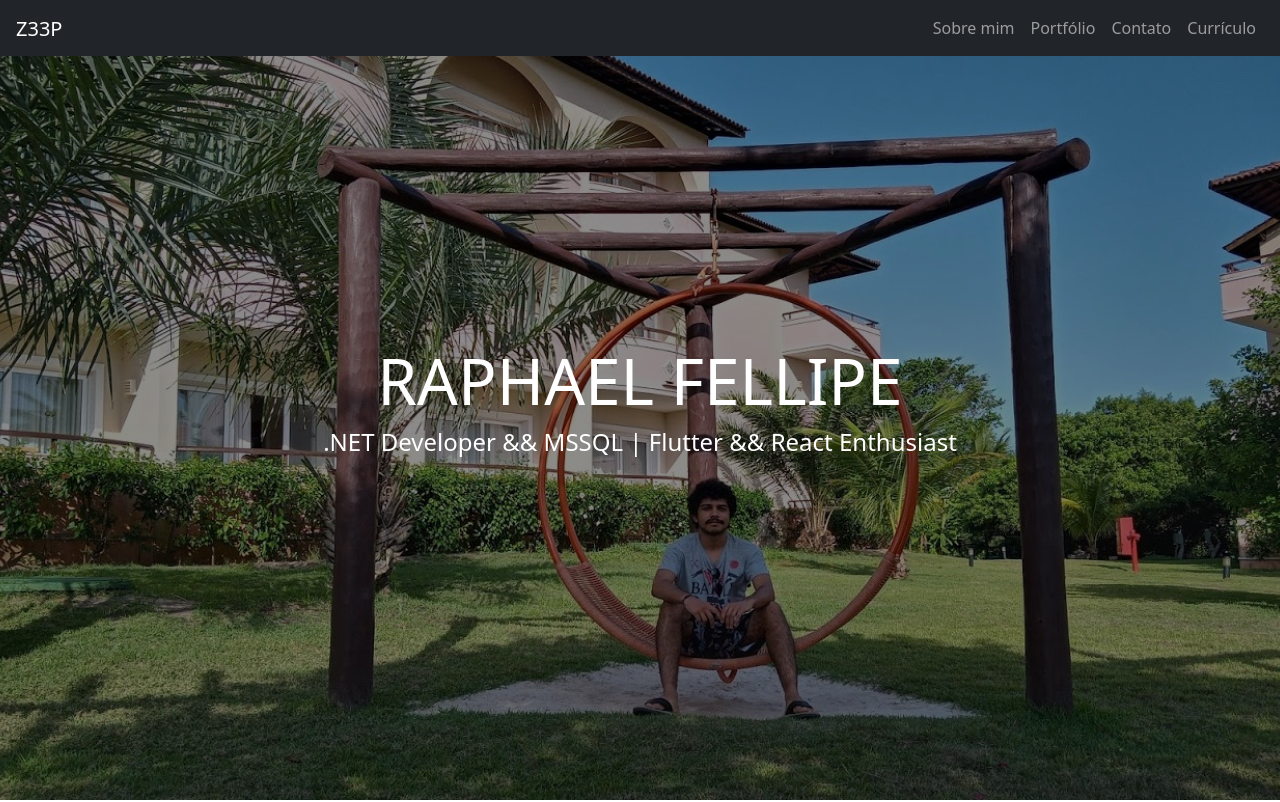
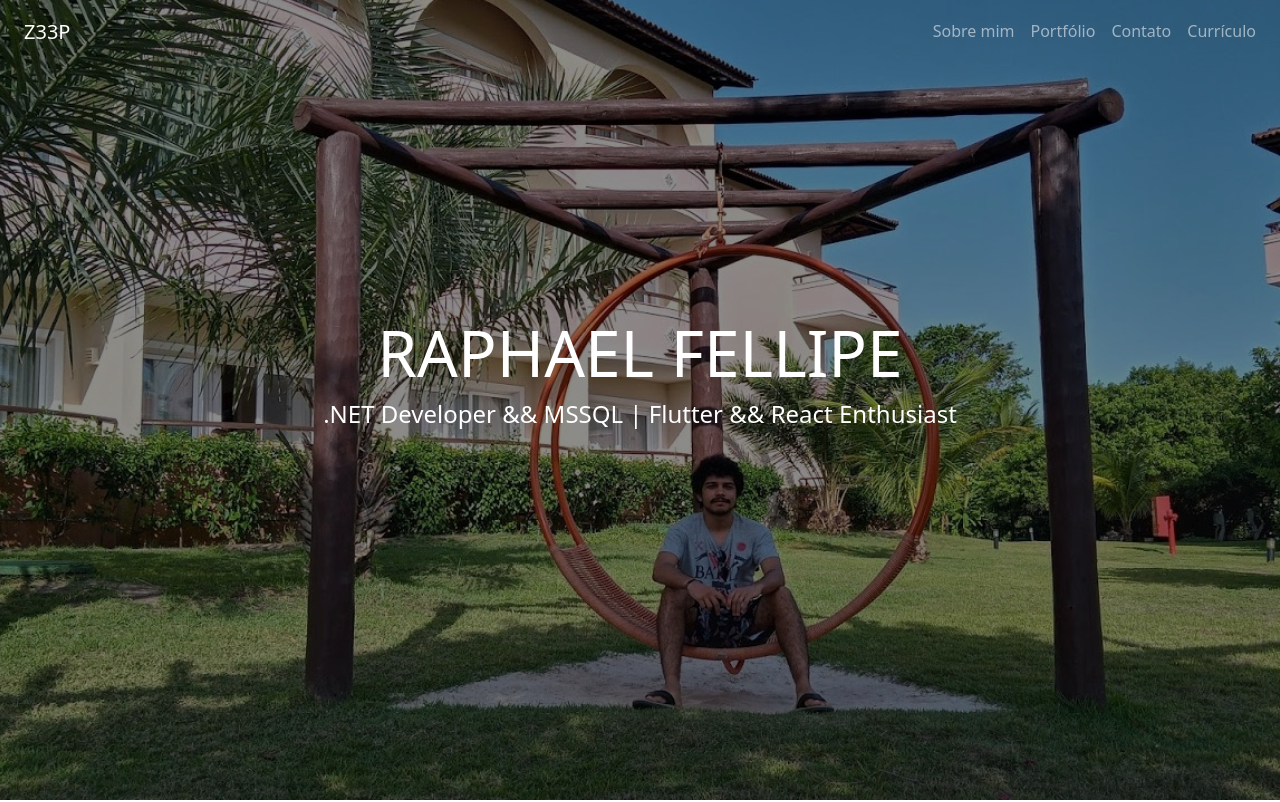
Before and after one commit to z33p/husky, a Next.js app: page / in a window 1280 px wide. Shown: the top 802 px of the page. Built offline with nearby package versions, Linux system fonts and the light colour scheme.

Commit message:
feat: transparent nav and scroll back top brand btn

```diff
--- a/pages/_layout.tsx
+++ /dev/null
@@ -1,133 +0,0 @@
-import React from "react";
-import Head from "next/head";
-import Footer from "./_footer";
-import ScrollBackToTop from "./components/ScrollBackToTopBtn";
-import GoogleAnalyticsService from "../lib/services/google_analytics/google_analytics_service";
-interface Props {
-  navHeight?: string | undefined;
-  children: React.ReactNode;
-}
-
-const Layout = ({ children, navHeight }: Props) => {
-  navHeight ??= 3 + "rem";
-
-  const siteDescription = [
-    "Meu nome é Raphael Fellipe e esse é meu site pessoal onde é possível ter um bom overview sobre quem sou e meus projetos.",
-    "Além de ter acesso ao meu currículo e links de contato",
-  ];
-
-  return (
-    <div className="">
-      <Head>
-        <title>z33p</title>
-        <meta name="description" content={siteDescription.join(" ")} />
-        <link rel="icon" href="/favicon.ico" />
-
-        <script
-          async
-          src={`https://www.googletagmanager.com/gtag/js?id=${GoogleAnalyticsService.GA_TRACKING_ID}`}
-        />
-
-        <script
-          dangerouslySetInnerHTML={{
-            __html: `
-            window.dataLayer = window.dataLayer || [];
-            function gtag(){dataLayer.push(arguments);}
-            gtag('js', new Date());
-            gtag('config', '${GoogleAnalyticsService.GA_TRACKING_ID}', {
-              page_path: window.location.pathname,
-            });
-          `,
-          }}
-        />
-      </Head>
-
-      <nav
-        id="layout-nav"
-        style={{ height: navHeight }}
-        className="navbar navbar-expand-lg justify-content-between navbar-dark bg-dark px-3"
-      >
-        <h2 className="">
-          <span className="navbar-brand" style={{ cursor: "pointer" }}>
-            Z33P
-          </span>
-        </h2>
-
-        <div className="h-100">
-          <button
-            className="navbar-toggler"
-            type="button"
-            data-toggle="collapse"
-            data-target="#navbarNav"
-            aria-controls="navbarNav"
-            aria-expanded="false"
-            aria-label="Toggle navigation"
-          >
-            <span className="navbar-toggler-icon" />
-          </button>
-          <div className="collapse navbar-collapse " id="navbarNav">
-            <ul className="navbar-nav">
-              <li className="nav-item active"></li>
-              <li className="nav-item">
-                <a
-                  className="nav-link"
-                  href="#about-me"
-                  onClick={(e) => {
-                    e.preventDefault();
-                    document.getElementById("about-me")?.scrollIntoView(true);
-                  }}
-                >
-                  Sobre mim
-                </a>
-              </li>
-              <li className="nav-item">
-                <a
-                  href="#portfolio"
-                  className="nav-link"
-                  onClick={(e) => {
-                    e.preventDefault();
-                    document.getElementById("portfolio")?.scrollIntoView(true);
-                  }}
-                >
-                  Portfólio
-                </a>
-              </li>
-              <li className="nav-item">
-                <a
-                  href="#contact"
-                  className="nav-link"
-                  onClick={(e) => {
-                    e.preventDefault();
-                    document.getElementById("contact")?.scrollIntoView(true);
-                  }}
-                >
-                  Contato
-                </a>
-              </li>
-              <li className="nav-item">
-                <a
-                  href="#curriculum"
-                  className="nav-link"
-                  onClick={(e) => {
-                    e.preventDefault();
-                    document.getElementById("curriculum")?.scrollIntoView(true);
-                  }}
-                >
-                  Currículo
-                </a>
-              </li>
-            </ul>
-          </div>
-        </div>
-      </nav>
-
-      <main>{children}</main>
-
-      <Footer />
-
-      <ScrollBackToTop />
-    </div>
-  );
-};
-
-export default Layout;
--- a/pages/components/_section.tsx
+++ b/pages/components/_section.tsx
@@ -34,7 +34,7 @@ export default function Section({ id, title, className, style, children, dark, a
 
       <section
         id={id}
-        className={`${className} ${backgroundClass} ${textColorClass} ${sectionPadding}`}
+        className={`${className ?? ""} ${backgroundClass} ${textColorClass} ${sectionPadding}`}
         style={style}
       >
         <h1 className="my-4">{title}</h1>
--- /dev/null
+++ b/pages/components/layout/layout.tsx
@@ -0,0 +1,53 @@
+import React from "react";
+import Head from "next/head";
+import Footer from "../../_footer";
+import ScrollBackTopBtn from "../scroll_back_top_btn";
+import GoogleAnalyticsService from "../../../lib/services/google_analytics/google_analytics_service";
+import Nav from "./nav";
+
+interface Props {
+  children: React.ReactNode;
+}
+
+const Layout = ({ children }: Props) => {
+  const siteDescription =
+    "Meu nome é Raphael Fellipe e esse é meu site pessoal onde é possível ter um bom overview sobre quem sou e meus projetos.";
+
+  return (
+    <div className="">
+      <Head>
+        <title>z33p</title>
+        <meta name="description" content={siteDescription} />
+        <link rel="icon" href="/favicon.ico" />
+
+        <script
+          async
+          src={`https://www.googletagmanager.com/gtag/js?id=${GoogleAnalyticsService.GA_TRACKING_ID}`}
+        />
+
+        <script
+          dangerouslySetInnerHTML={{
+            __html: `
+            window.dataLayer = window.dataLayer || [];
+            function gtag(){dataLayer.push(arguments);}
+            gtag('js', new Date());
+            gtag('config', '${GoogleAnalyticsService.GA_TRACKING_ID}', {
+              page_path: window.location.pathname,
+            });
+          `,
+          }}
+        />
+      </Head>
+
+      <Nav />
+
+      <main>{children}</main>
+
+      <Footer />
+
+      <ScrollBackTopBtn />
+    </div>
+  );
+};
+
+export default Layout;
--- /dev/null
+++ b/pages/components/layout/nav.tsx
@@ -0,0 +1,89 @@
+import { useCallback, useContext, useEffect, useRef, useState } from "react";
+import AppContext from "../../context/app_context";
+import { scrollBackTop } from "../scroll_back_top_btn";
+import NavLink from "./nav_link";
+
+export default function Nav() {
+  const appContext = useContext(AppContext);
+
+  const [isNavBgTransparent, setIsNavBgTransparent] = useState(true);
+
+  const navOpaqueWhenHitScreenLimit = useCallback(() => {
+    if (!appContext.refNav?.current) return;
+
+    const limitToAppear =
+      window.innerHeight - appContext.refNav.current.offsetHeight - 20;
+
+    setIsNavBgTransparent(
+      !(
+        document.body.scrollTop > limitToAppear ||
+        document.documentElement.scrollTop > limitToAppear
+      )
+    );
+  }, [appContext.refNav]);
+
+  useEffect(() => {
+    window.addEventListener("scroll", () => {
+      navOpaqueWhenHitScreenLimit();
+    });
+  }, [navOpaqueWhenHitScreenLimit]);
+
+  appContext.refNav = useRef<HTMLDivElement>(null);
+
+  return (
+    <nav
+      id="layout-nav"
+      style={{
+        zIndex: 1050,
+        backgroundColor: isNavBgTransparent ? "rgba(0, 0, 0, 0)" : "black",
+      }}
+      className="w-100 navbar navbar-dark navbar-expand-lg justify-content-between px-3 position-fixed"
+      ref={appContext.refNav}
+    >
+      <h2 className="">
+        <span className="navbar-brand p-2" style={{ cursor: "pointer" }} onClick={scrollBackTop}>
+          Z33P
+        </span>
+      </h2>
+
+      <div className="">
+        <button
+          className="navbar-toggler"
+          type="button"
+          data-toggle="collapse"
+          data-target="#navbarNav"
+          aria-controls="navbarNav"
+          aria-expanded="false"
+          aria-label="Toggle navigation"
+        >
+          <span className="navbar-toggler-icon" />
+        </button>
+        <div className="collapse navbar-collapse " id="navbarNav">
+          <ul className="navbar-nav">
+            <NavLink
+              name="Sobre mim"
+              linkToScroll="#about-me"
+              refNav={appContext.refNav}
+              active
+            />
+            <NavLink
+              name="Portfólio"
+              linkToScroll="#portfolio"
+              refNav={appContext.refNav}
+            />
+            <NavLink
+              name="Contato"
+              linkToScroll="#contact"
+              refNav={appContext.refNav}
+            />
+            <NavLink
+              name="Currículo"
+              linkToScroll="#curriculum"
+              refNav={appContext.refNav}
+            />
+          </ul>
+        </div>
+      </div>
+    </nav>
+  );
+}
--- /dev/null
+++ b/pages/components/layout/nav_link.tsx
@@ -0,0 +1,33 @@
+import React from "react";
+
+interface Props {
+  name: string;
+  linkToScroll: string;
+  refNav: React.MutableRefObject<HTMLDivElement | null>;
+  active?: boolean;
+}
+
+export default function NavLink({ name, linkToScroll, active, refNav }: Props) {
+  const scrollToCorrespondingDiv = (e: React.MouseEvent) => {
+    e.preventDefault();
+
+    const el = document.getElementById(linkToScroll.split("#")[1]);
+
+    if (!el || !refNav.current) return;
+
+    const elRect = el.getBoundingClientRect();
+    window.scroll(elRect.x, window.scrollY + elRect.y - refNav.current.offsetHeight);
+  };
+
+  return (
+    <li className={`nav-item ${active ? "active" : ""}`}>
+      <a
+        className="nav-link"
+        href={linkToScroll}
+        onClick={scrollToCorrespondingDiv}
+      >
+        {name}
+      </a>
+    </li>
+  );
+}
--- a/pages/components/ScrollBackToTopBtn.tsx
+++ b/pages/components/scroll_back_top_btn.tsx
@@ -1,12 +1,16 @@
-import { faArrowAltCircleUp } from "@fortawesome/free-regular-svg-icons";
 import { faArrowUp } from "@fortawesome/free-solid-svg-icons";
 import { FontAwesomeIcon } from "@fortawesome/react-fontawesome";
 import { CSSProperties, useEffect, useState } from "react";
 
-export default function ScrollBackToTop() {
+export function scrollBackTop() {
+  document.body.scrollTop = 0;
+  document.documentElement.scrollTop = 0;
+};
+
+export default function ScrollBackTopBtn() {
   const [isHidden, setIsHidden] = useState(true);
 
-  const scrollFunction = () => {
+  const showBtnWhenHitScreenLimit = () => {
     const limitToAppear = 20;
 
     setIsHidden(
@@ -18,7 +22,9 @@ export default function ScrollBackToTop() {
   };
 
   useEffect(() => {
-    window.onscroll = scrollFunction;
+    window.addEventListener("scroll", () => {
+      showBtnWhenHitScreenLimit();
+    });
   }, []);
 
   if (isHidden) return null;
@@ -26,26 +32,21 @@ export default function ScrollBackToTop() {
   const style: CSSProperties = {
     bottom: 20 + "px",
     right: 30 + "px",
-    zIndex: 1030,
     border: "none",
     outline: "none",
     cursor: "pointer",
     fontSize: 1 + "rem",
-  };
-
-  const goBackTop = () => {
-    document.body.scrollTop = 0;
-    document.documentElement.scrollTop = 0;
+    padding: 1 + "em"
   };
 
   return (
     <button
-      onClick={goBackTop}
+      onClick={scrollBackTop}
       style={style}
       title="Go to top"
-      className="p-3 d-block position-fixed bg-primary text-white rounded-circle"
+      className="d-block position-fixed bg-primary text-white rounded-circle"
     >
-      <FontAwesomeIcon icon={faArrowUp} style={{ width: 1.25 + "rem" }} />
+      <FontAwesomeIcon icon={faArrowUp} style={{ width: 1.2 + "rem" }} />
     </button>
   );
 }
--- a/pages/context/app_context.ts
+++ b/pages/context/app_context.ts
@@ -1,6 +1,6 @@
-import React from "react";
-
+import React, { MutableRefObject } from "react";
 export interface AppContext {
+    refNav?: MutableRefObject<HTMLDivElement | null>;
 }
 
 export const initialValue: AppContext = {};
--- a/pages/index.tsx
+++ b/pages/index.tsx
@@ -1,5 +1,5 @@
 import React from "react";
-import Layout from "./_layout";
+import Layout from "./components/layout/layout";
 import AboutMe from "./_aboutMe";
 import Banner from "./_banner";
 import Portfolio from "./_portfolio";
@@ -7,11 +7,9 @@ import Contact from "./_contact";
 import Curriculum from "./_curriculum";
 
 export default function index() {
-  const navHeight = 3.5 + "rem";
-
   return (
-    <Layout navHeight={navHeight}>
-      <Banner style={{ height: `calc(100vh - ${navHeight})` }} />
+    <Layout>
+      <Banner />
       <AboutMe />
       <Portfolio />
       <Contact />
```
Also changed, not shown: pages/_banner.tsx (+2 -6 lines).
